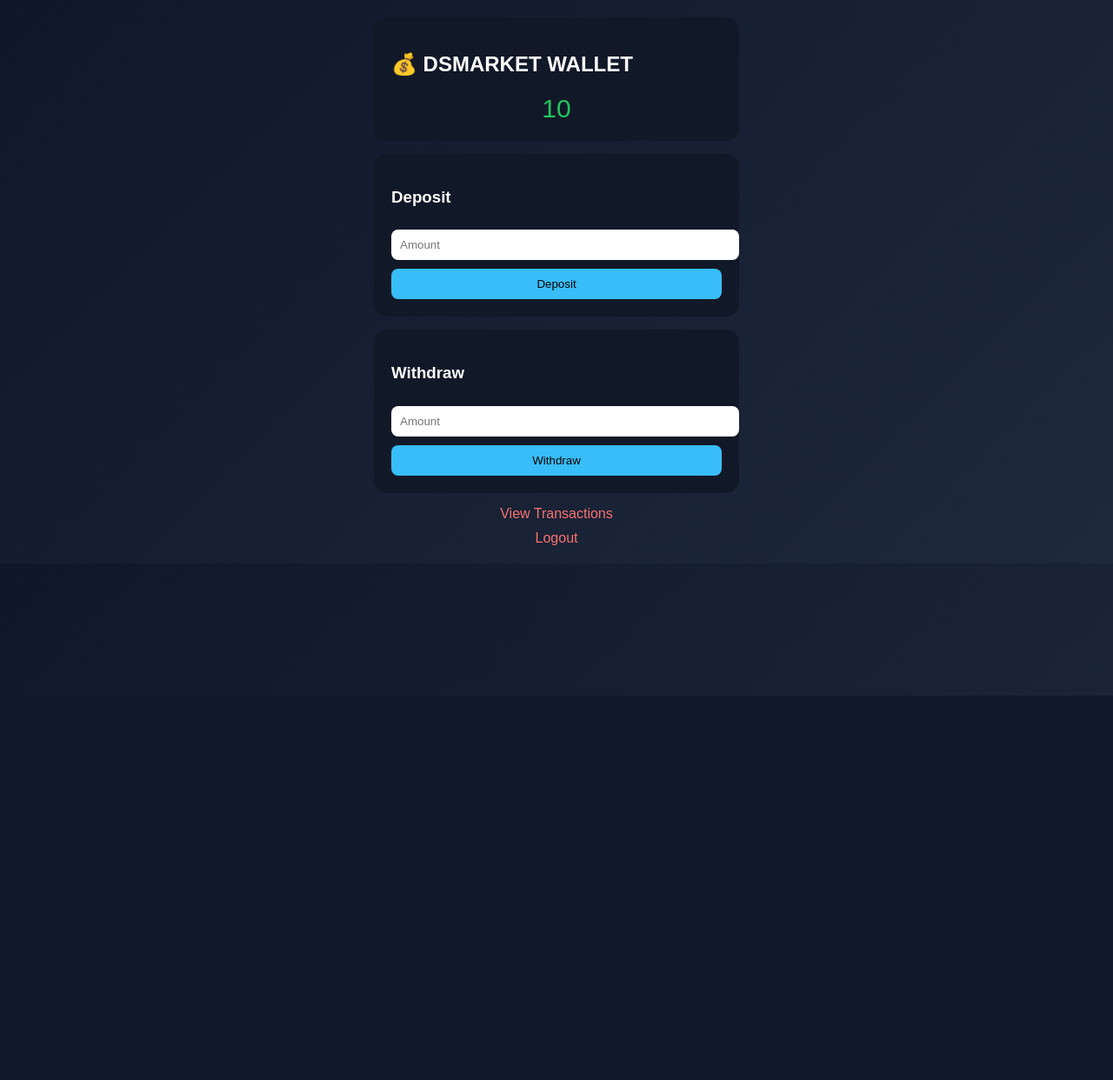
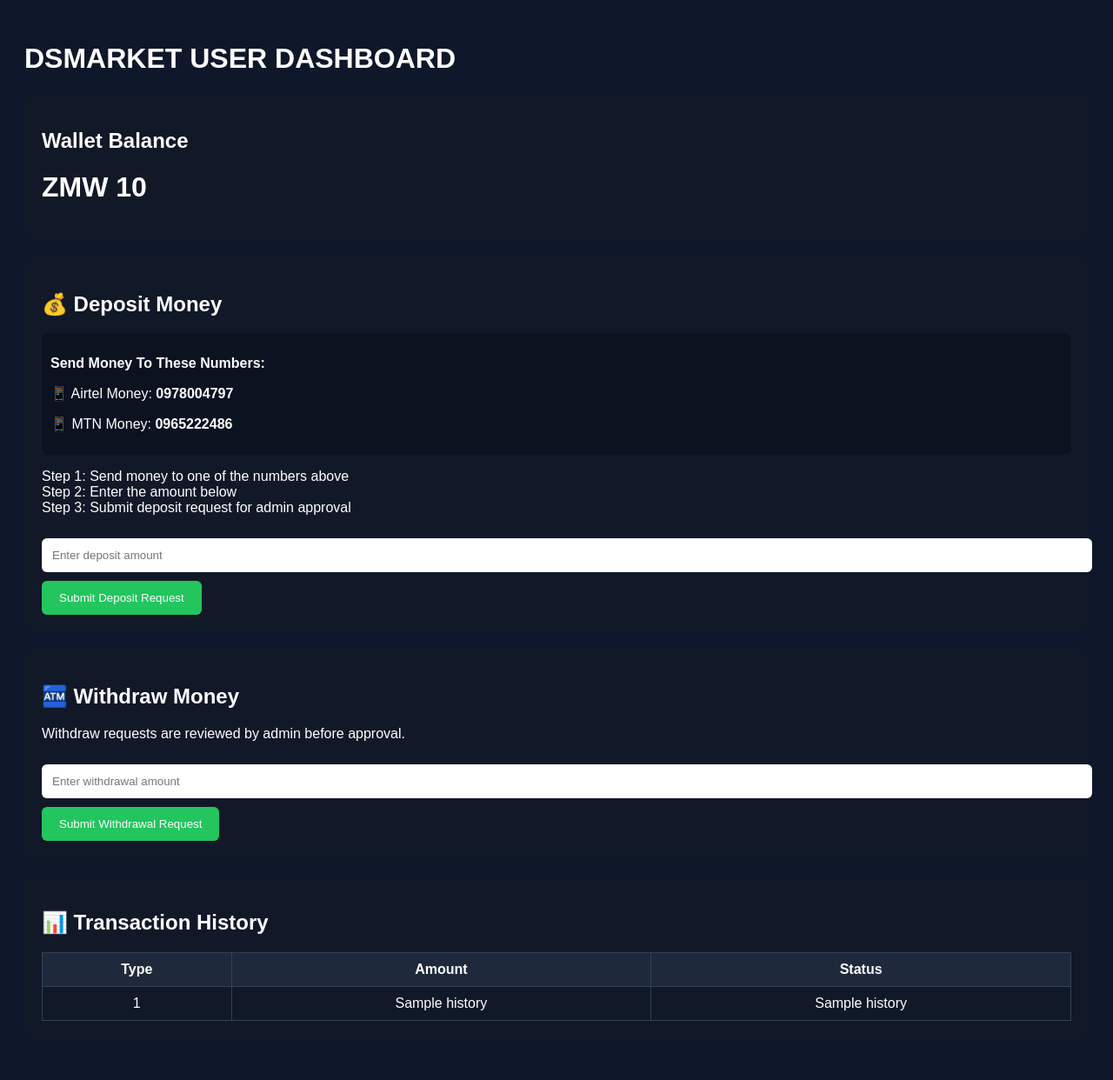
Before and after one commit to dsmarket/dsmarket, a Flask app: template templates/dashboard.html in a window 1280 px wide. Shown: the whole page at 87% size. Before the commit the page ends 799 px from the top, so only its background shows below. Run offline with Flask 3, Linux system fonts and the light colour scheme; the template is opened without the code that fills it: most values are stand-ins (such as "Sample title", 1, 10 or a date in 2020).

Commit message:
Add files via upload

```diff
--- a/app.py
+++ b/app.py
@@ -79,6 +79,7 @@ def login():
 
     c.execute("SELECT * FROM users WHERE username=?", (username,))
     user = c.fetchone()
+
     conn.close()
 
     if user and check_password_hash(user[2], password):
@@ -100,10 +101,20 @@ def dashboard():
     c.execute("SELECT balance FROM wallet WHERE user_id=?", (session['user_id'],))
     data = c.fetchone()
 
+    balance = data[0] if data else 0
+
+    c.execute("""
+        SELECT type, amount, status
+        FROM requests
+        WHERE user_id=?
+        ORDER BY id DESC
+    """, (session['user_id'],))
+
+    history = c.fetchall()
+
     conn.close()
 
-    balance = data[0] if data else 0
-    return render_template("dashboard.html", balance=balance)
+    return render_template("dashboard.html", balance=balance, history=history)
 
 # ---------------- DEPOSIT REQUEST ----------------
 @app.route('/deposit', methods=['POST'])
@@ -121,7 +132,7 @@ def deposit():
     conn.commit()
     conn.close()
 
-    return "Deposit request sent to admin"
+    return redirect('/dashboard')
 
 # ---------------- WITHDRAW REQUEST ----------------
 @app.route('/withdraw', methods=['POST'])
@@ -139,7 +150,7 @@ def withdraw():
     conn.commit()
     conn.close()
 
-    return "Withdraw request sent to admin"
+    return redirect('/dashboard')
 
 # ---------------- ADMIN PANEL ----------------
 @app.route('/admin')
@@ -157,7 +168,7 @@ def admin():
 
     return render_template("admin.html", requests=requests_data)
 
-# ---------------- APPROVE REQUEST ----------------
+# ---------------- APPROVE ----------------
 @app.route('/approve/<int:req_id>')
 def approve(req_id):
     if session.get("username") != "admin":
@@ -198,15 +209,6 @@ def logout():
     session.clear()
     return redirect('/')
 
-# ---------------- PWA FILES ----------------
-@app.route('/manifest.json')
-def manifest():
-    return send_from_directory('.', 'manifest.json', mimetype='application/json')
-
-@app.route('/service-worker.js')
-def service_worker():
-    return send_from_directory('.', 'service-worker.js', mimetype='application/javascript')
-
 # ---------------- RUN ----------------
 if __name__ == "__main__":
     app.run(host="0.0.0.0", port=10000)
--- a/requirements.txt
+++ b/requirements.txt
@@ -1,2 +1,2 @@
 flask
-werkzeug
+gunicorn
--- a/templates/dashboard.html
+++ b/templates/dashboard.html
@@ -1,91 +1,127 @@
 <!DOCTYPE html>
 <html>
 <head>
-    <title>Dashboard</title>
+    <title>DSMARKET Dashboard</title>
 
     <style>
-        body {
-            margin: 0;
-            font-family: Arial;
-            background: linear-gradient(135deg, #0f172a, #1e293b);
-            color: white;
+        body{
+            font-family:Arial;
+            background:#0f172a;
+            color:white;
+            padding:20px;
         }
 
-        .container {
-            max-width: 420px;
-            margin: auto;
-            padding: 20px;
+        .card{
+            background:#111827;
+            padding:20px;
+            border-radius:12px;
+            margin-bottom:20px;
         }
 
-        .card {
-            background: #111827;
-            padding: 20px;
-            border-radius: 15px;
-            margin-bottom: 15px;
+        input{
+            width:100%;
+            padding:12px;
+            margin-top:10px;
+            margin-bottom:10px;
+            border:none;
+            border-radius:6px;
         }
 
-        .balance {
-            font-size: 30px;
-            color: #22c55e;
-            text-align: center;
+        button{
+            background:#22c55e;
+            color:white;
+            border:none;
+            padding:12px 20px;
+            border-radius:6px;
+            cursor:pointer;
         }
 
-        input {
-            width: 100%;
-            padding: 10px;
-            margin-top: 8px;
-            border: none;
-            border-radius: 8px;
+        table{
+            width:100%;
+            border-collapse:collapse;
+            background:#111827;
         }
 
-        button {
-            width: 100%;
-            padding: 10px;
-            margin-top: 10px;
-            background: #38bdf8;
-            border: none;
-            border-radius: 8px;
-            cursor: pointer;
+        th,td{
+            border:1px solid #334155;
+            padding:10px;
+            text-align:center;
         }
 
-        a {
-            color: #f87171;
-            text-decoration: none;
-            display: block;
-            text-align: center;
-            margin-top: 10px;
+        th{
+            background:#1e293b;
+        }
+
+        .highlight{
+            background:#0b1220;
+            padding:10px;
+            border-radius:8px;
+            margin-top:10px;
         }
     </style>
 </head>
 
 <body>
 
-<div class="container">
+<h1>DSMARKET USER DASHBOARD</h1>
 
 <div class="card">
-        <h2>💰 DSMARKET WALLET</h2>
-        <div class="balance">{{ balance }}</div>
+    <h2>Wallet Balance</h2>
+    <h1>ZMW {{ balance }}</h1>
 </div>
 
 <div class="card">
-        <h3>Deposit</h3>
+    <h2>💰 Deposit Money</h2>
+
+    <div class="highlight">
+        <p><strong>Send Money To These Numbers:</strong></p>
+        <p>📱 Airtel Money: <strong>0978004797</strong></p>
+        <p>📱 MTN Money: <strong>0965222486</strong></p>
+    </div>
+
+    <p>
+        Step 1: Send money to one of the numbers above<br>
+        Step 2: Enter the amount below<br>
+        Step 3: Submit deposit request for admin approval
+    </p>
+
     <form action="/deposit" method="POST">
-            <input name="amount" placeholder="Amount">
-            <button>Deposit</button>
+        <input type="number" name="amount" placeholder="Enter deposit amount" required>
+        <button type="submit">Submit Deposit Request</button>
     </form>
 </div>
 
 <div class="card">
-        <h3>Withdraw</h3>
+    <h2>🏧 Withdraw Money</h2>
+
+    <p>
+        Withdraw requests are reviewed by admin before approval.
+    </p>
+
     <form action="/withdraw" method="POST">
-            <input name="amount" placeholder="Amount">
-            <button>Withdraw</button>
+        <input type="number" name="amount" placeholder="Enter withdrawal amount" required>
+        <button type="submit">Submit Withdrawal Request</button>
     </form>
 </div>
 
-    <a href="/transactions">View Transactions</a>
-    <a href="/logout">Logout</a>
+<div class="card">
+    <h2>📊 Transaction History</h2>
 
+    <table>
+        <tr>
+            <th>Type</th>
+            <th>Amount</th>
+            <th>Status</th>
+        </tr>
+
+        {% for h in history %}
+        <tr>
+            <td>{{ h[0] }}</td>
+            <td>{{ h[1] }}</td>
+            <td>{{ h[2] }}</td>
+        </tr>
+        {% endfor %}
+    </table>
 </div>
 
 </body>
```
Also changed, not shown: templates/admin.html (+17 -60 lines), templates/login.html (+19 -70 lines). Lines whose indentation alone changed are shown as unchanged.
